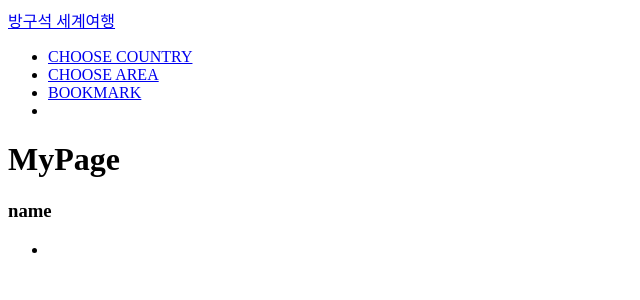
After one commit to Trovider/online_travel, a Django app: page /online_travel/mypage/ in a window 1280 px wide. The commit adds this page. Shown: the top 300 px of the page, without its empty margins (0-640 px from the left). Run offline with Django 3.2, Linux system fonts and the light colour scheme.

Commit message:
로그인 로그아웃 회원가입 구현

```diff
--- a/common/urls.py
+++ b/common/urls.py
@@ -7,8 +7,5 @@ app_name = 'common'
 urlpatterns = [
     path('login/', auth_views.LoginView.as_view(template_name='common/login.html'), name='login'),
     path('signup/', views.signup, name='signup'),
-    path('select-country/', views.select_country, name='select-country'),
-    path('select-area/', views.select_area, name='select-area'),
-    path('bookmark/', views.bookmark, name='bookmark'),
-    path('tourpage/', views.tourpage, name='tourpage'),
+    path('logout/', auth_views.LogoutView.as_view(), name='logout'),
 ]
--- a/config/settings.py
+++ b/config/settings.py
@@ -14,6 +14,7 @@ from pathlib import Path
 
 # Build paths inside the project like this: BASE_DIR / 'subdir'.
 from django.conf.global_settings import STATICFILES_DIRS
+from django.urls import reverse_lazy
 
 BASE_DIR = Path(__file__).resolve().parent.parent
 
@@ -131,3 +132,6 @@ STATICFILES_DIRS = [
 ]
 
 CORS_ORIGIN_ALLOW_ALL = True
+
+LOGIN_REDIRECT_URL = reverse_lazy('online_travel:index')
+LOGOUT_REDIRECT_URL = '/'
--- a/config/urls.py
+++ b/config/urls.py
@@ -15,9 +15,12 @@ Including another URLconf
 """
 from django.contrib import admin
 from django.urls import include, path
+from django.contrib.auth import views as auth_views
+from online_travel import views
 
 urlpatterns = [
     path('common/', include('common.urls')),
     path('admin/', admin.site.urls),
     path('online_travel/', include('online_travel.urls')),
+    path('', auth_views.LoginView.as_view(template_name='common/login.html'), name='login'),
 ]
--- a/online_travel/urls.py
+++ b/online_travel/urls.py
@@ -1,6 +1,11 @@
 from django.urls import path
 from . import views
 
+app_name = 'online_travel'
+
 urlpatterns = [
-    path('', views.index),
+    path('', views.index, name='index'),
+    path('select_area/', views.select_area, name='select_area'),
+    path('bookmark/', views.bookmark, name='bookmark'),
+    path('mypage/', views.mypage, name='mypage'),
 ]
--- a/online_travel/views.py
+++ b/online_travel/views.py
@@ -1,4 +1,18 @@
 from django.http import HttpResponse
+from django.shortcuts import render, redirect
+
 
 def index(request):
-    return HttpResponse("안녕하세요 방구석 세계여행에 오신 것을 환영합니다")
+    return render(request, 'online_travel/select_country.html')
+
+
+def select_area(request):
+    return render(request, 'online_travel/select_area.html')
+
+
+def bookmark(request):
+    return render(request, 'online_travel/bookmark.html')
+
+
+def mypage(request):
+    return render(request, 'online_travel/mypage.html')
--- a/templates/common/bookmark.html
+++ /dev/null
@@ -1,4 +0,0 @@
-{% extends "base.html" %}
-{% block content %}
-
-{% endblock %}
--- a/templates/common/mypage.html
+++ /dev/null
@@ -1,4 +0,0 @@
-{% extends "base.html" %}
-{% block content %}
-
-{% endblock %}
--- a/templates/common/recommendation.html
+++ /dev/null
@@ -1,4 +0,0 @@
-{% extends "base.html" %}
-{% block content %}
-
-{% endblock %}
--- a/templates/common/signup.html
+++ b/templates/common/signup.html
@@ -31,6 +31,12 @@
                        value="{{ form.password2.value|default_if_none:'' }}">
             </div>
             <div class="form-group">
+                <label for="email">email</label>
+                <br>
+                <input type="text" class="form-control" name="email" id="email"
+                       value="{{ form.email.value|default_if_none:'' }}">
+            </div>
+            <div class="form-group">
                 <label for="email">Destination of Interest</label>
                 <br>
                 <select name="DOF">
--- a/templates/common/tourpage.html
+++ /dev/null
@@ -1,4 +0,0 @@
-{% extends "base.html" %}
-{% block content %}
-
-{% endblock %}
--- a/templates/navbar.html
+++ b/templates/navbar.html
@@ -1,17 +1,20 @@
 <!-- ------------------------------- [edit] -------------------------------- -->
 <!-- 네비게이션바 -->
 <nav class="navbar navbar-expand-lg navbar-light bg-light border-bottom">
-    <a class="navbar-brand" href="{% url 'common:select-country' %}">방구석 세계여행</a>
+    <a class="navbar-brand" href="{% url 'online_travel:index' %}">방구석 세계여행</a>
     <div class="collapse navbar-collapse flex-grow-0" id="navbarNav">
         <ul class="navbar-nav">
             <li class="nav-item ">
-                <a class="nav-link" href="{% url 'common:select-country' %}">CHOOSE COUNTRY</a>
+                <a class="nav-link" href="{% url 'online_travel:index' %}">CHOOSE COUNTRY</a>
             </li>
             <li class="nav-item ">
-                <a class="nav-link" href="{% url 'common:select-area' %}">CHOOSE AREA</a>
+                <a class="nav-link" href="{% url 'online_travel:select_area' %}">CHOOSE AREA</a>
             </li>
             <li class="nav-item ">
-                <a class="nav-link" href="{% url 'common:bookmark' %}">BOOKMARK</a>
+                <a class="nav-link" href="{% url 'online_travel:bookmark' %}">BOOKMARK</a>
+            </li>
+            <li class="nav-item ">
+                <a class="nav-link" href="{% url 'online_travel:mypage' %}">{{ user.username }}</a>
             </li>
         </ul>
     </div>
--- /dev/null
+++ b/templates/online_travel/mypage.html
@@ -0,0 +1,18 @@
+{% extends "base.html" %}
+{% block content %}
+    <div class="container my-3">
+        <div class="row my-3">
+            <div class="col-4">
+                <h1>MyPage</h1>
+                <h3>name</h3>
+                <ul class="navbar-nav">
+                    <li class="nav-item ">
+                        {% if user.is_authenticated %}
+                            <a class="nav-link" href="{% url 'common:logout' %}">로그아웃</a>
+                        {% endif %}
+                    </li>
+                </ul>
+            </div>
+        </div>
+    </div>
+{% endblock %}
```
Also changed, not shown: common/views.py (+1 -15 lines), templates/online_travel/bookmark.html (added, +10 -0 lines), db.sqlite3, templates/online_travel/select_area.html (renamed from templates/common/select-area.html), templates/online_travel/select_country.html (renamed from templates/common/select-country.html).
